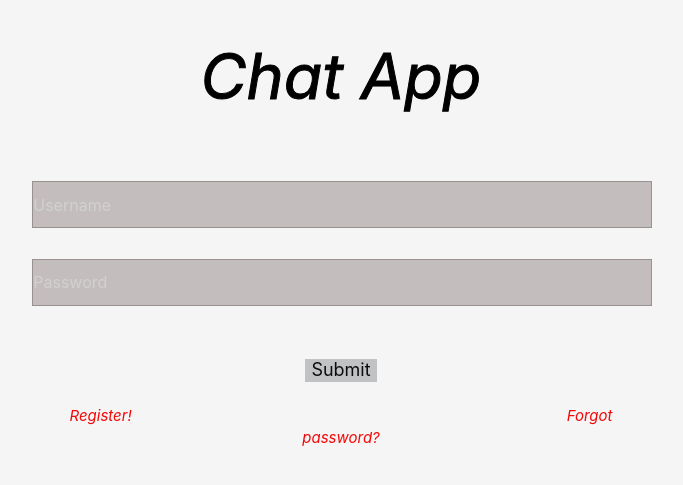
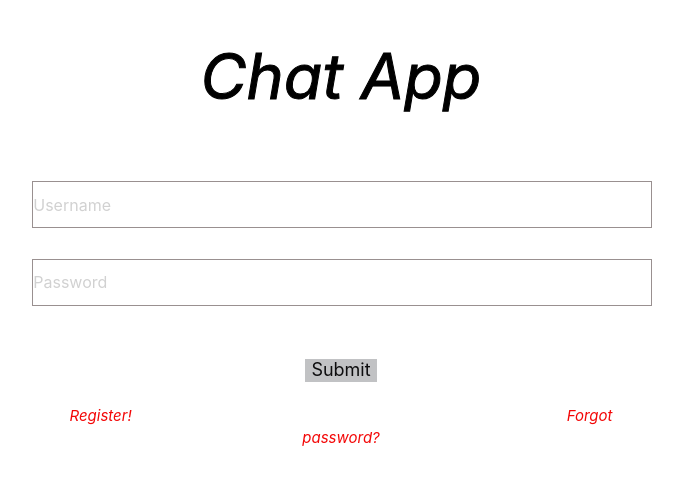
Before and after one commit to AnuPriya21/ChatApplication, a Django app: page / in a window 1280 px wide. Shown: the top 485 px of the page, without its empty margins (299-982 px from the left). Run offline with Django 3.2, Linux system fonts and the light colour scheme; some libraries are stand-ins or nearby versions.

Commit message:
[Anu Priya] Refactor. Refactored background color

```diff
--- a/chat/static/style/user.css
+++ b/chat/static/style/user.css
@@ -1,5 +1,4 @@
 body {
-    background-color:whitesmoke;
     text-align: center;
     background-position:fixed;
     background-attachment: fixed;
@@ -10,14 +9,14 @@ h1 {
     font-size:50 ; font-style: italic; color:rgb(0, 0, 0); -webkit-text-stroke: 1px black
 }
 div {
-    font-size: 20; opacity: 10 ; color:rgb(209, 185, 185)
+    font-size: 20; opacity: 10 ; color:rgb(10, 1, 1)
 }
 #username{
-    font-size:20; color:  rgb(8, 8, 8); border: 1.8px solid  rgb(153, 144, 144); background-color: rgb(195, 189, 189)
+    font-size:20; color:  rgb(8, 8, 8); border: 1.8px solid  rgb(153, 144, 144); background-color: rgba(66, 64, 64, 0)
 }
 
 #password{
-    font-size:20; color:   rgb(8, 8, 8);border: 1.8px solid rgb(153, 144, 144); background-color: rgb(195, 189, 189)
+    font-size:20; color:   rgb(8, 8, 8);border: 1.8px solid rgb(153, 144, 144); background-color: rgb(66, 64, 64, 0z)
 }
 
 #button{
```
